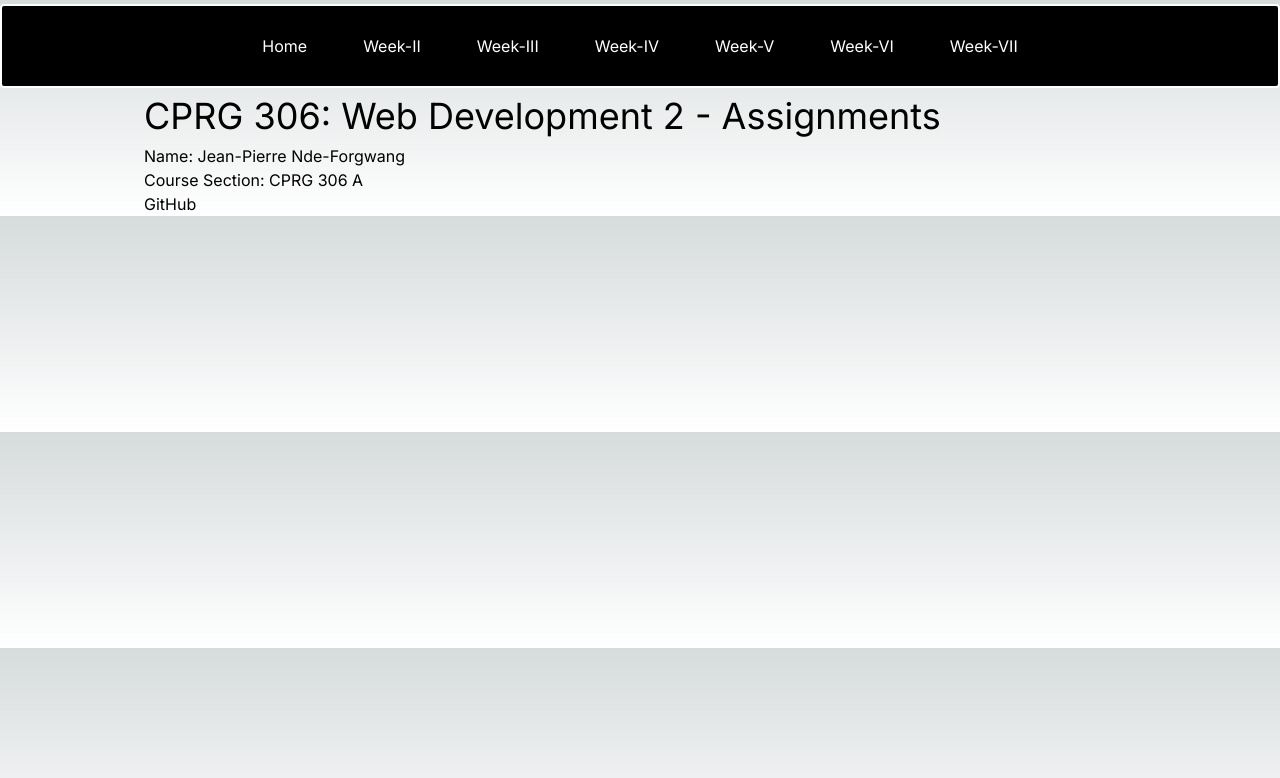
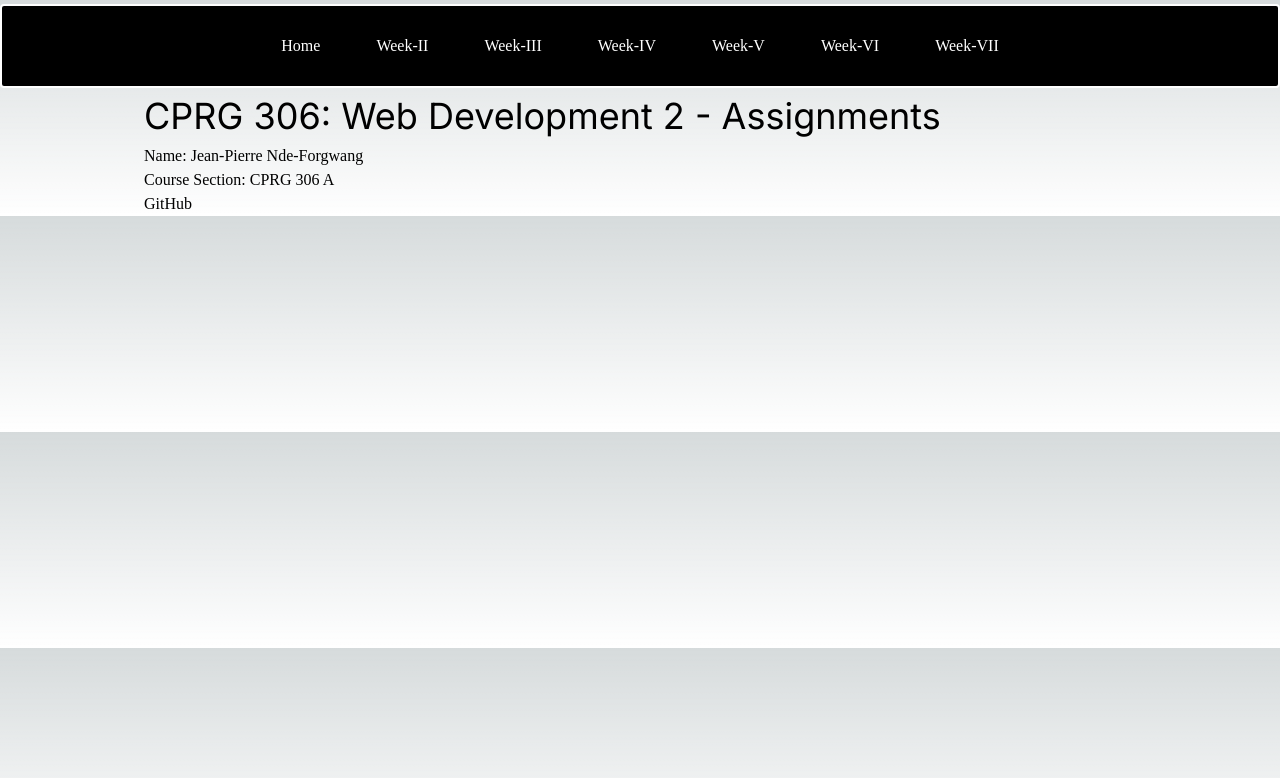
Before and after one commit to 3mptySpac3/cprg306-app-1, a Next.js app: page / in a window 1280 px wide. Shown: the top 778 px of the page. Built offline with nearby package versions, Linux system fonts and the light colour scheme.

Commit message:
Updated Font
Changed the font of the navbar and text on home page to cursivd

```diff
--- a/app/Navbar.js
+++ b/app/Navbar.js
@@ -7,7 +7,7 @@ export default function Navbar() {
   return (
     <nav className="fixed top-0 left-0 w-full bg-black text-white h-16 mt-1 mb-1 p-10 border-2 border-white rounded hover:shadow-xl transition-shadow duration-300">
       <div className="container mx-auto flex justify-center items-center h-full">
-        <div className="space-x-10">
+        <div style= {{fontFamily: "cursive"}} className="space-x-10">
           <CustomLink href="/">Home</CustomLink>
           <CustomLink href="/week2">Week-II</CustomLink>
           <CustomLink href="/week3">Week-III</CustomLink>
--- a/app/page.js
+++ b/app/page.js
@@ -10,7 +10,7 @@ export default function Page() {
       <div className = "mt-24">
         <h1 className = 'text-4xl m-2 ml-36'>CPRG 306: Web Development 2 - Assignments</h1>
 
-        <div className = 'ml-36 '>
+        <div style= {{fontFamily: "cursive"}}className = 'ml-36'>
           <p>Name: Jean-Pierre Nde-Forgwang</p>
           <p>Course Section: CPRG 306 A</p>
           <p>
```
